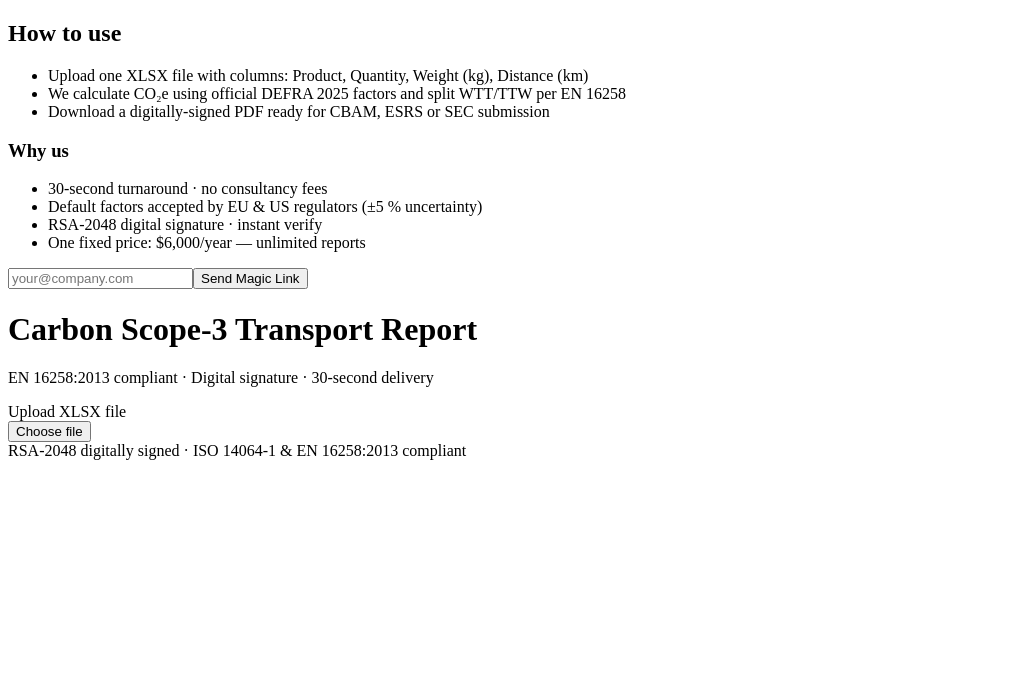
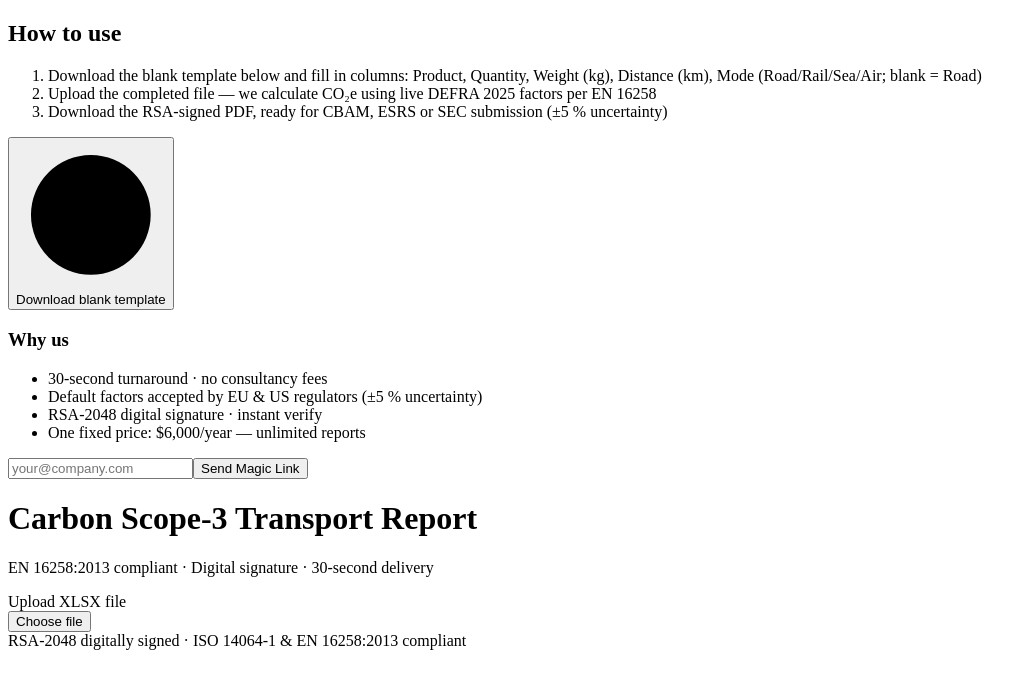
Before and after one commit to garypez6263343/carbon-mvp, a Next.js app: page / in a window 1280 px wide. Shown: the top 688 px of the page, without its empty margins (0-1036 px from the left). Built offline with nearby package versions, Linux system fonts and the light colour scheme; no server answers.

Commit message:
feat: add Mode column to PDF & landing page

```diff
--- a/src/app/layout.tsx
+++ b/src/app/layout.tsx
@@ -1,23 +1,8 @@
-'use client'   // ← 必须加，否则 useEffect 会报错
-import { useEffect } from 'react'
-// 按你仓库实际路径写；看你 page.tsx 里怎么引的就怎么写
-import { supabase } from '../../lib/supabase'
-
 export default function RootLayout({
   children,
 }: {
   children: React.ReactNode
 }) {
-  useEffect(() => {
-    if (typeof window === 'undefined') return
-    const hash = window.location.hash
-    if (hash.includes('access_token') && hash.includes('type=magiclink')) {
-      supabase.auth.onAuthStateChange((_event: any, session: any) => {
-        if (session?.user) window.location.reload()
-      })
-    }
-  }, [])
-
   return (
     <html lang="en">
       <body>{children}</body>
--- a/src/app/page.tsx
+++ b/src/app/page.tsx
@@ -13,18 +13,6 @@ export default function Home() {
   const [sent, setSent] = useState(false)
   const [used, setUsed] = useState(0)
 
-  /* ====== 魔法链接：进来就吃掉 hash 自动登录 ====== */
-  useEffect(() => {
-    if (typeof window === 'undefined') return
-    const hash = window.location.hash
-    if (hash.includes('access_token') && hash.includes('type=magiclink')) {
-      supabase.auth.onAuthStateChange((_event, session) => {
-        if (session?.user) window.location.reload()
-      })
-    }
-  }, [])
-  /* =================================================== */
-
   useEffect(() => {
     supabase.auth.getSession().then(({ data }) => {
       const u = data.session?.user
@@ -39,12 +27,7 @@ export default function Home() {
   }
 
   const sendMagic = async () => {
-    /* 400 克星：写全线上域名 */
-    await fetch('https://www.emissionreport.top/api/auth', {
-      method: 'POST',
-      headers: { 'Content-Type': 'application/json' },
-      body: JSON.stringify({ email })
-    })
+    await fetch('/api/auth', { method: 'POST', headers: { 'Content-Type': 'application/json' }, body: JSON.stringify({ email }) })
     setSent(true)
   }
 
@@ -77,11 +60,11 @@ export default function Home() {
 
       const out: any[][] = []
       for (let i = 0; i < data.length; i++) {
-        if (i === 0) { out.push([...data[i], 'CO2e']); continue }
+        if (i === 0) { out.push([...data[i], 'Mode', 'CO2e']); continue }   // ← 表头加 Mode
         const [prod, qty, wt, dist, mode] = data[i]
         const coef = await getCoef(mode || 'Road')
         const co2e = (qty * wt * dist * coef) / 1000
-        out.push([prod, qty, wt, dist, mode, co2e])
+        out.push([prod, qty, wt, dist, mode || 'Road', co2e])             // ← 兜底 Road
       }
 
       const total = out.slice(1).reduce((s, r) => s + (r[5] || 0), 0)
@@ -106,16 +89,38 @@ export default function Home() {
     }
   }
 
+  /* ===== 空白模板下载 ===== */
+  const downloadTemplate = () => {
+    const header = [['Product', 'Quantity', 'Weight (kg)', 'Distance (km)', 'Mode']]
+    const example = [['Phone Case', 100, 12, 1200, 'Road']]
+    const ws = XLSX.utils.aoa_to_sheet([...header, ...example])
+    const wb = XLSX.utils.book_new()
+    XLSX.utils.book_append_sheet(wb, ws, 'Template')
+    XLSX.writeFile(wb, 'EN16258_Template.xlsx')
+  }
+  /* ======================== */
+
   return (
     <main className="min-h-screen bg-slate-50 flex items-center justify-center px-6">
       <div className="w-full max-w-2xl bg-white rounded-2xl shadow-xl p-8 space-y-6">
         <div className="w-full max-w-4xl bg-white rounded-xl shadow p-6 mb-6">
           <h2 className="text-lg font-semibold text-slate-800 mb-3">How to use</h2>
-          <ul className="list-disc ml-6 text-slate-600 space-y-1">
-            <li>Upload one XLSX file with columns: Product, Quantity, Weight (kg), Distance (km)</li>
-            <li>We calculate CO₂e using official DEFRA 2025 factors and split WTT/TTW per EN 16258</li>
-            <li>Download a digitally-signed PDF ready for CBAM, ESRS or SEC submission</li>
-          </ul>
+          <ol className="list-decimal ml-6 text-slate-600 space-y-2">
+            <li>Download the blank template below and fill in columns: Product, Quantity, Weight (kg), Distance (km), Mode (Road/Rail/Sea/Air; blank = Road)</li>
+            <li>Upload the completed file — we calculate CO₂e using live DEFRA 2025 factors per EN 16258</li>
+            <li>Download the RSA-signed PDF, ready for CBAM, ESRS or SEC submission (±5 % uncertainty)</li>
+          </ol>
+
+          {/* 模板下载按钮 */}
+          <div className="mt-4">
+            <button
+              onClick={downloadTemplate}
+              className="inline-flex items-center px-4 py-2 border border-gray-300 rounded-md shadow-sm text-sm font-medium text-gray-700 bg-white hover:bg-gray-50"
+            >
+              <svg className="w-4 h-4 mr-2" fill="currentColor" viewBox="0 0 20 20"><path d="M10 18a8 8 0 100-16 8 8 0 000 16zm1-11a1 1 0 10-2 0v2H7a1 1 0 100 2h2v2a1 1 0 102 0v-2h2a1 1 0 100-2h-2V7z"></path></svg>
+              Download blank template
+            </button>
+          </div>
 
           <h3 className="text-lg font-semibold text-slate-800 mt-4 mb-2">Why us</h3>
           <ul className="list-disc ml-6 text-slate-600 space-y-1">
--- a/src/components/ReportPDF.tsx
+++ b/src/components/ReportPDF.tsx
@@ -5,7 +5,7 @@ const styles = StyleSheet.create({
   h1: { fontSize: 20, marginBottom: 12, textAlign: 'center', color: '#1f2937', fontWeight: 'bold' },
   h2: { fontSize: 14, marginBottom: 8, color: '#374151', fontWeight: 'bold' },
   tableRow: { flexDirection: 'row', marginBottom: 4, borderBottomWidth: 0.5, borderBottomColor: '#e5e7eb', paddingVertical: 3 },
-  col: { width: '14%', fontSize: 10, color: '#374151' },
+  col: { width: '12.5%', fontSize: 10, color: '#374151' },
   link: { color: '#2563eb', textDecoration: 'underline' },
   footer: { marginTop: 28, fontSize: 8, color: '#6b7280', textAlign: 'center' }
 })
@@ -23,9 +23,7 @@ export default function ReportPDF({ company, reportNo, date, rows, total, signer
         <Text style={{ marginBottom: 6 }}>Company: {company}</Text>
         <Text style={{ marginBottom: 6 }}>Report No.: {reportNo}</Text>
         <Text style={{ marginBottom: 6 }}>Date: {date}</Text>
-        <Text style={styles.h2}>1. Executive Summary</Text>
-        <Text style={{ marginBottom: 6 }}>This document presents the greenhouse gas (GHG) emissions for transport chain activities of the above-named company, calculated in accordance with EN 16258:2013 and ISO 14064-1:2018.</Text>
-        <Text>Total transport emissions: {(total/1000).toFixed(3)} tCO₂e</Text>
+        <Text>Total transport emissions: {(total / 1000).toFixed(3)} tCO₂e</Text>
       </Page>
 
       {/* ② Method */}
@@ -41,7 +39,7 @@ export default function ReportPDF({ company, reportNo, date, rows, total, signer
         <Link src="https://www.gov.uk/government/publications/greenhouse-gas-reporting-conversion-factors-2025">Factor source (hyperlinked)</Link>
       </Page>
 
-      {/* ③ Result */}
+      {/* ③ Result  —— 仅此处加 Mode 列 */}
       <Page style={styles.page}>
         <Text style={styles.h2}>3. Results</Text>
         <View style={styles.tableRow}>
@@ -49,30 +47,30 @@ export default function ReportPDF({ company, reportNo, date, rows, total, signer
           <Text style={styles.col}>Qty</Text>
           <Text style={styles.col}>Weight(t)</Text>
           <Text style={styles.col}>Distance(km)</Text>
-          <Text style={styles.col}>Mode</Text>
+          <Text style={styles.col}>Mode</Text>          {/* ← 新增 */}
           <Text style={styles.col}>Fuel</Text>
           <Text style={styles.col}>WTT(tCO₂e)</Text>
           <Text style={styles.col}>TTW(tCO₂e)</Text>
           <Text style={styles.col}>Total(tCO₂e)</Text>
         </View>
         {rows.map((r: any, i: number) => {
-          const product   = Array.isArray(r) ? r[0] : r.product
-          const qty       = Array.isArray(r) ? r[1] : r.qty
-          const weightG   = Array.isArray(r) ? r[2] : r.weightG
-          const distance  = Array.isArray(r) ? r[3] : r.distance
-          const mode      = Array.isArray(r) ? 'Road' : (r.mode ?? 'Road')
-          const fuel      = Array.isArray(r) ? 'Diesel' : (r.fuel ?? 'Diesel')
-          const weightT   = weightG / 1000
-          const wtt       = weightT * distance * EF_WTT
-          const ttw       = weightT * distance * EF_TTW
-          const totalRow  = wtt + ttw
+          const product = Array.isArray(r) ? r[0] : r.product
+          const qty = Array.isArray(r) ? r[1] : r.qty
+          const weightG = Array.isArray(r) ? r[2] : r.weightG
+          const distance = Array.isArray(r) ? r[3] : r.distance
+          const mode = Array.isArray(r) ? (r[4] || 'Road') : (r.mode || 'Road')
+          const fuel = Array.isArray(r) ? 'Diesel' : (r.fuel ?? 'Diesel')
+          const weightT = weightG / 1000
+          const wtt = weightT * distance * EF_WTT
+          const ttw = weightT * distance * EF_TTW
+          const totalRow = wtt + ttw
           return (
             <View style={styles.tableRow} key={i}>
               <Text style={styles.col}>{product}</Text>
               <Text style={styles.col}>{qty}</Text>
               <Text style={styles.col}>{weightT.toFixed(3)}</Text>
               <Text style={styles.col}>{distance}</Text>
-              <Text style={styles.col}>{mode}</Text>
+              <Text style={styles.col}>{mode}</Text>          {/* ← 新增 */}
               <Text style={styles.col}>{fuel}</Text>
               <Text style={styles.col}>{wtt.toFixed(4)}</Text>
               <Text style={styles.col}>{ttw.toFixed(4)}</Text>
@@ -80,7 +78,7 @@ export default function ReportPDF({ company, reportNo, date, rows, total, signer
             </View>
           )
         })}
-        <Text style={{ marginTop: 10 }}>Total: {(total/1000).toFixed(3)} tCO₂e</Text>
+        <Text style={{ marginTop: 10 }}>Total: {(total / 1000).toFixed(3)} tCO₂e</Text>
         <Text style={styles.footer}>Uncertainty: ±5 % (DEFRA 2025 Table 12 Road Freight)</Text>
       </Page>
 
```
